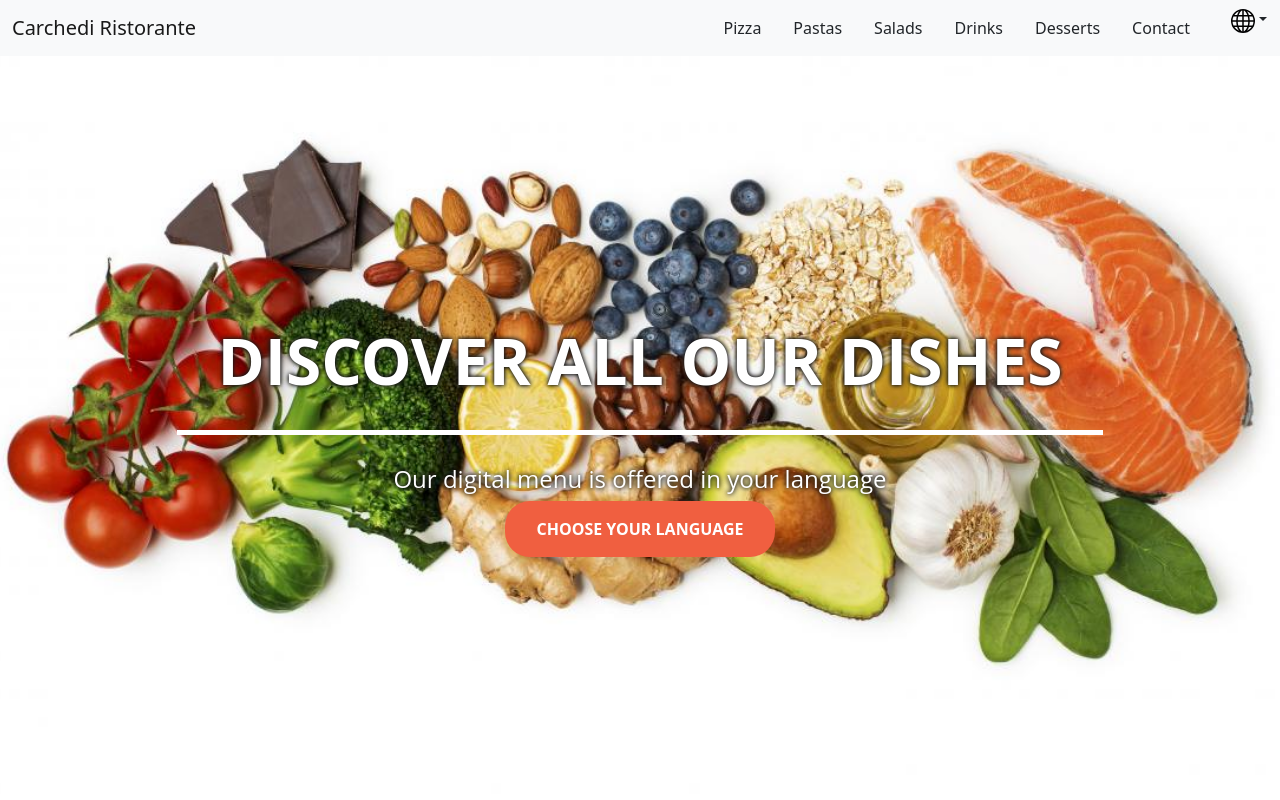
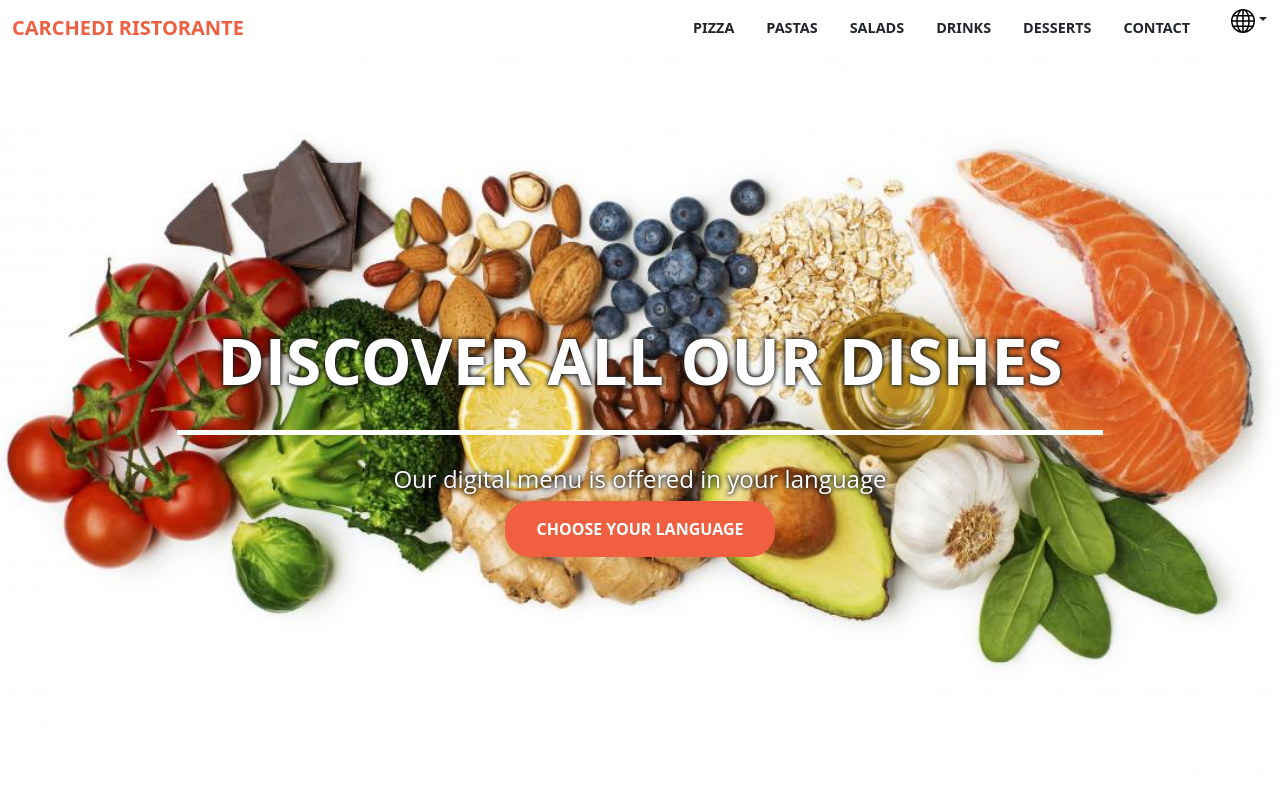
Before and after one commit to Carchedi/multilanguage-menu, a React (Vite) app: page / in a window 1280 px wide. Shown: the top 800 px of the page. Built offline with nearby package versions, Linux system fonts and the light colour scheme; some icons are missing.

Commit message:
css colors for navbar

```diff
--- a/src/App.css
+++ b/src/App.css
@@ -0,0 +1,5 @@
+body,
+html {
+  width: 100%;
+  height: 100%;
+}
--- a/src/components/languageSelectButton.jsx
+++ b/src/components/languageSelectButton.jsx
@@ -16,7 +16,7 @@ function LanguageButton(props){
                 <ul className="dropdown-menu dropdown-menu-end">
                     {props.languages.map(({ code, name, country_code }) => (
                         <li key={country_code}>
-                            <button className="dropdown-item " onClick={() => i18next.changeLanguage(code)} >
+                            <button className="dropdown-item" onClick={() => i18next.changeLanguage(code)} >
                                 <span className={`flag-icon flag-icon-${country_code} mx-2`}></span>
                                 {name}
                             </button>
--- a/src/components/navbar.css
+++ b/src/components/navbar.css
@@ -1,9 +1,42 @@
 .navbar{
-    background: hsl(253, 84%, 83%);
+    background: hsl(0, 0%, 100%);
     padding-right: 50px;
     padding-top: 0;
+    font-size: .9rem;
+    font-weight: 700;
+    text-transform: uppercase;
+    font-weight: bold;
+}
+
+.navbar-toggler {
+    border-color: rgb(255,102,203);
+  }
+
+.navbar-brand:hover{
+    color: #f53409;
 }
 
 .brand, .list-item{
     color: #fff;
 }
+.navbar-brand{
+    color: #F05F40;
+}
+
+.navbar-collapse {
+    text-transform: uppercase;
+}
+
+#nav-items button{
+    color: #212529;
+    font-weight: bolder;
+}
+
+#nav-items button:hover{
+    background-color: white;
+    color: #F05F40;
+}
+
+#nav-items button:not( :hover){
+    background-color: white;
+}
--- a/src/components/navbar.jsx
+++ b/src/components/navbar.jsx
@@ -5,21 +5,21 @@ import { useTranslation, initReactI18next } from "react-i18next";
 function navbar(props) {
     const { t } = useTranslation();
     return (
-        <nav className="navbar navbar-expand-lg navbar-light bg-light fixed-top">
+
+        <nav className="navbar navbar-expand-lg fixed-top">
             <div className="container-fluid">
-                <a className="navbar-brand" href="#">Carchedi Ristorante</a>
+                <a className="navbar-brand" href="#">Carchedi Ristorante </a>
                 <button className="navbar-toggler" type="button" data-bs-toggle="collapse" data-bs-target="#navbarText" aria-controls="navbarText" aria-expanded="false" aria-label="Toggle navigation">
                     <span className="navbar-toggler-icon"></span>
                 </button>
-
                 <LanguageButton languages={props.languages} />
                 <div class="container">
                 <div className="collapse navbar-collapse" id="navbarText">
-                    <ul className="navbar-nav ms-auto mb-2 mb-lg-0">
+                    <ul className="navbar-nav ms-auto mb-2 mb-lg-0" id="nav-items">
                         {props.itens.map(({ path, name }) => (
                             <li key={path}>
-                                <button className="dropdown-item " onClick={() => i18next.changeLanguage(code)} >
-                                {t(name)}
+                                <button className="dropdown-item" onClick={() => i18next.changeLanguage(code)} >
+                                {t(name).toUpperCase()}
                                 </button>
                             </li>
                         ))}
```
